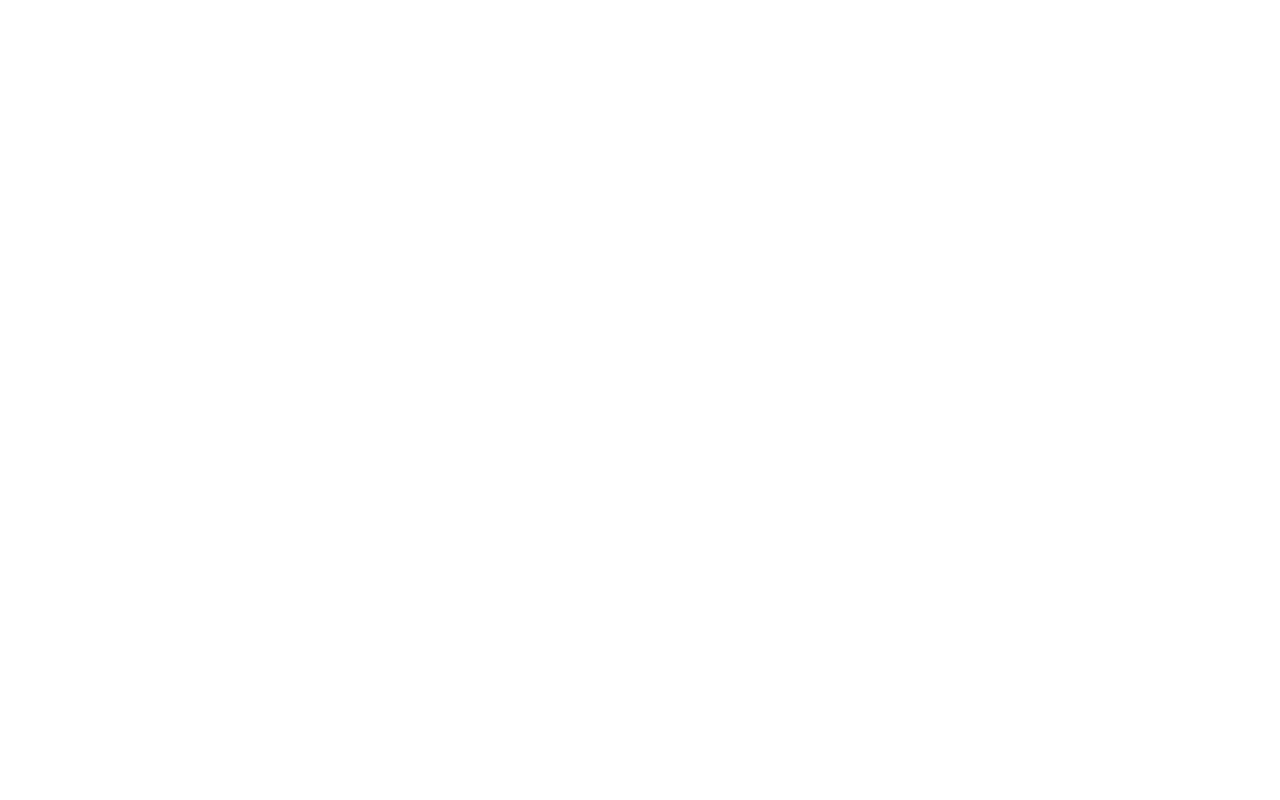
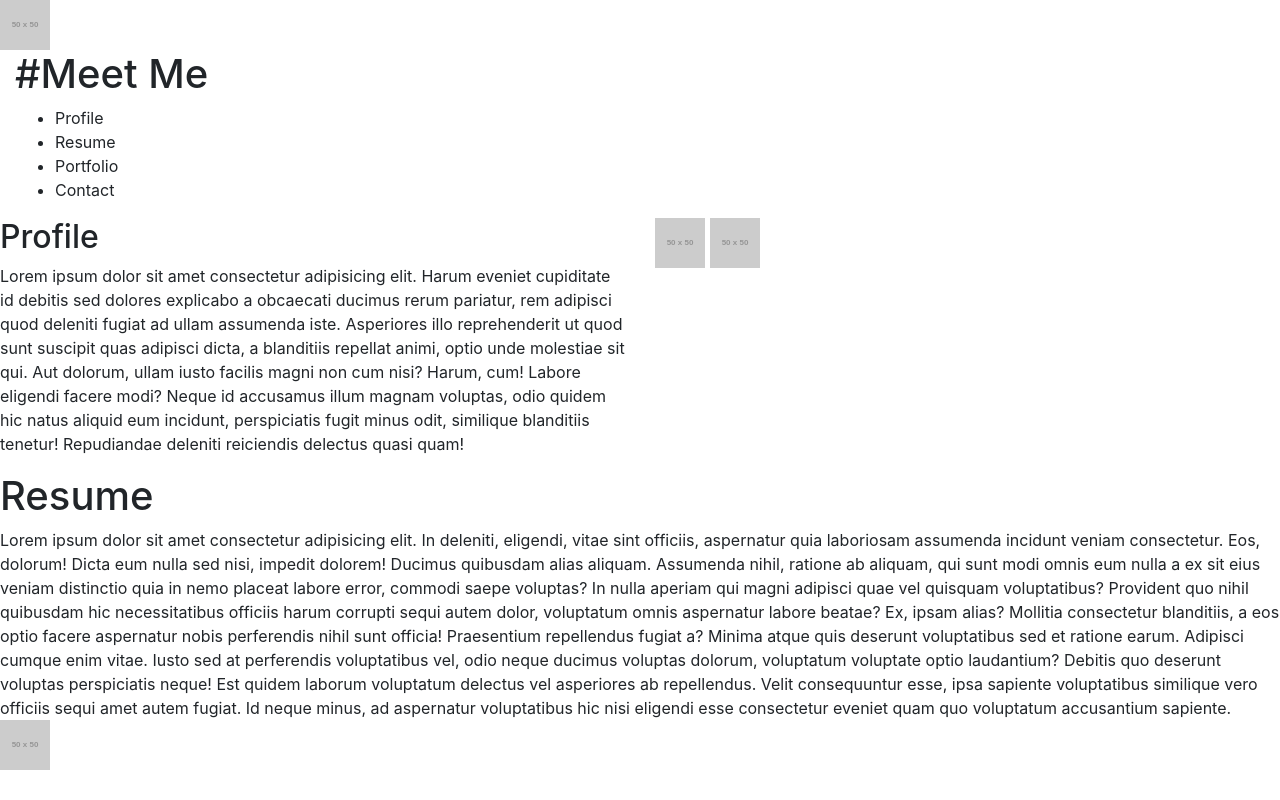
Before and after one commit to jsprague23/jsprague23.github.io, a plain HTML site: page index.html in a window 1280 px wide. Drawn offline with nearby package versions, Linux system fonts and the light colour scheme; placeholder pictures from the web are drawn by us.

Commit message:
commit lotsa framework

```diff
--- a/index.html
+++ b/index.html
@@ -10,6 +10,62 @@
     <title>Document</title>
 </head>
 <body>
+    <header>
+        <div class="row">
+            <div class="col">
+                <img src="//placehold.it/50x50" alt="">
+            </div>
+        </div>
+    </header>
+    <section>
+        <row>
+            <div class="col-6">
+                <h1>#Meet Me</h1>
+            </div>
+            <div class="col-6">
+                <ul>
+                    <li>Profile</li>
+                    <li>Resume </li>
+                    <li>Portfolio</li>
+                    <li>Contact</li>
+                </ul>
 
+            </div>
+        </row>
+        <div class="row">
+            <div class="col-6">
+                <h2>Profile</h2>
+                <p>Lorem ipsum dolor sit amet consectetur adipisicing elit. Harum eveniet cupiditate id debitis sed dolores explicabo a obcaecati ducimus rerum pariatur, rem adipisci quod deleniti fugiat ad ullam assumenda iste.
+                Asperiores illo reprehenderit ut quod sunt suscipit quas adipisci dicta, a blanditiis repellat animi, optio unde molestiae sit qui. Aut dolorum, ullam iusto facilis magni non cum nisi? Harum, cum!
+                Labore eligendi facere modi? Neque id accusamus illum magnam voluptas, odio quidem hic natus aliquid eum incidunt, perspiciatis fugit minus odit, similique blanditiis tenetur! Repudiandae deleniti reiciendis delectus quasi quam!</p>
+            </div>
+            <div class="col-6">
+                <img src="//placehold.it/50x50" alt="">
+                <img src="//placehold.it/50x50" alt=""></div>
+        </div>
+        <div class="row">
+            <div class="col">
+                <h1>Resume</h1>
+            </div>
+        </div>
+        <div class="row">
+            <div class="col-12">
+                Lorem ipsum dolor sit amet consectetur adipisicing elit. In deleniti, eligendi, vitae sint officiis, aspernatur quia laboriosam assumenda incidunt veniam consectetur. Eos, dolorum! Dicta eum nulla sed nisi, impedit dolorem!
+                Ducimus quibusdam alias aliquam. Assumenda nihil, ratione ab aliquam, qui sunt modi omnis eum nulla a ex sit eius veniam distinctio quia in nemo placeat labore error, commodi saepe voluptas?
+                In nulla aperiam qui magni adipisci quae vel quisquam voluptatibus? Provident quo nihil quibusdam hic necessitatibus officiis harum corrupti sequi autem dolor, voluptatum omnis aspernatur labore beatae? Ex, ipsam alias?
+                Mollitia consectetur blanditiis, a eos optio facere aspernatur nobis perferendis nihil sunt officia! Praesentium repellendus fugiat a? Minima atque quis deserunt voluptatibus sed et ratione earum. Adipisci cumque enim vitae.
+                Iusto sed at perferendis voluptatibus vel, odio neque ducimus voluptas dolorum, voluptatum voluptate optio laudantium? Debitis quo deserunt voluptas perspiciatis neque! Est quidem laborum voluptatum delectus vel asperiores ab repellendus.
+                Velit consequuntur esse, ipsa sapiente voluptatibus similique vero officiis sequi amet autem fugiat. Id neque minus, ad aspernatur voluptatibus hic nisi eligendi esse consectetur eveniet quam quo voluptatum accusantium sapiente.
+            </div>
+        </div>
+        <div class="row">
+            <div class="col-6">
+                <img src="//placehold.it/50x50" alt="">
+            </div>
+            <div class="col-6">
+
+            </div>
+        </div>
+    </section>
 </body>
 </html>
```
